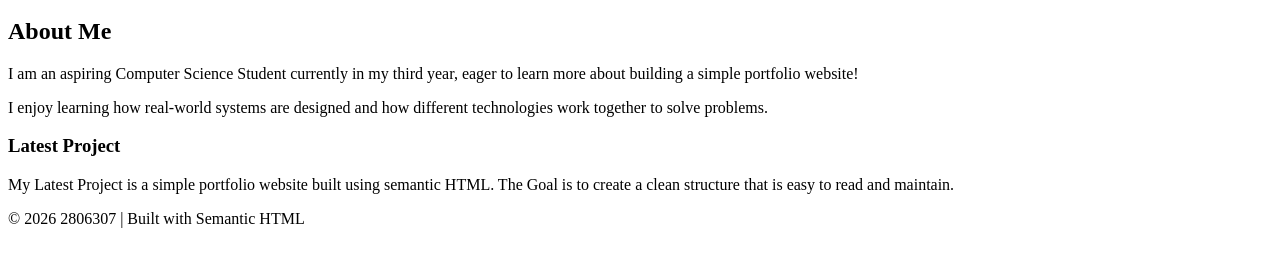
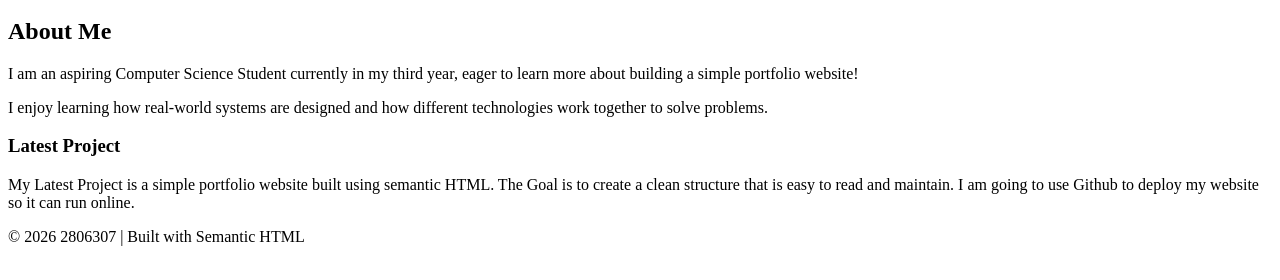
Before and after one commit to daniel-denial22/2806307-portfolio, a plain HTML site: page index.html in a window 1280 px wide. Shown: the part 136-416 px from the top of the page. Drawn offline with Linux system fonts and the light colour scheme.

Commit message:
chore: Added extra sentance to the latest project paragraph

```diff
--- a/index.html
+++ b/index.html
@@ -30,7 +30,7 @@
       <article>
       <h3>Latest Project</h3>
       <p>
-      My Latest Project is a simple portfolio website built using semantic HTML. The Goal is to create a clean structure that is easy to read and maintain.
+      My Latest Project is a simple portfolio website built using semantic HTML. The Goal is to create a clean structure that is easy to read and maintain. I am going to use Github to deploy my website so it can run online.
       </p>
       </article>
     </main>
```
